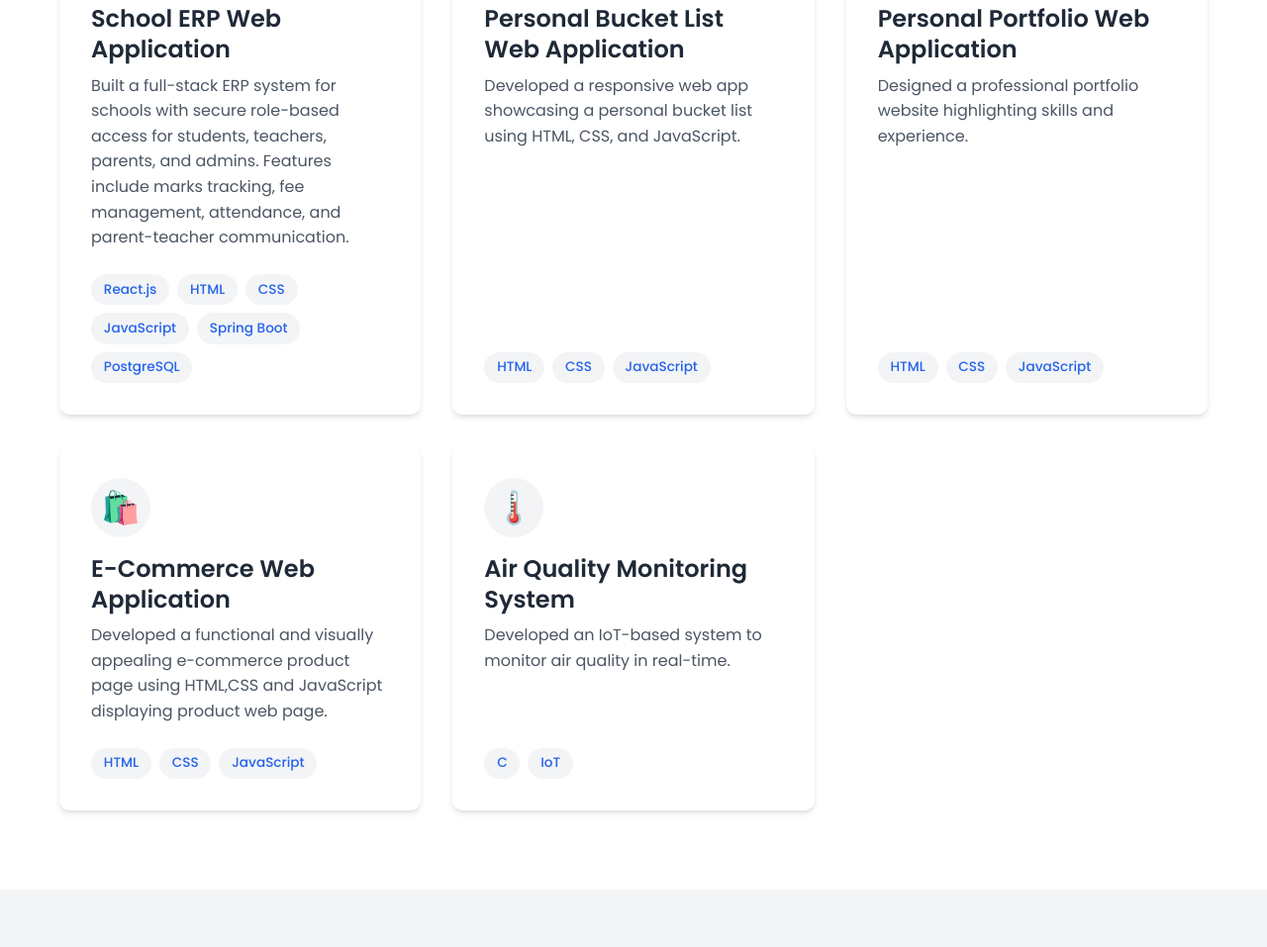
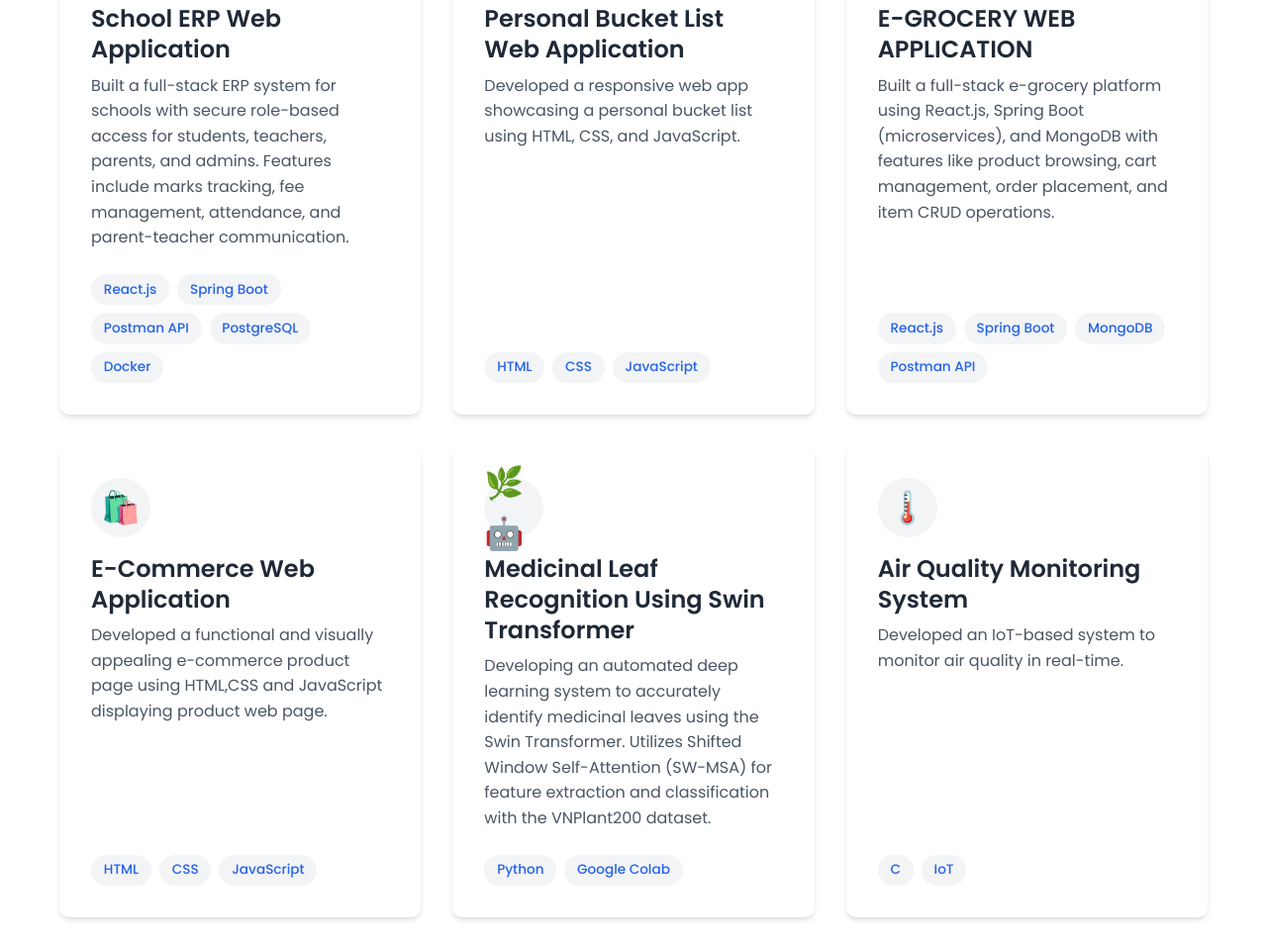
Before and after one commit to NeerumallaVivek/Vivek-s-Portfolio, a plain HTML site: page Vivek's Portfolio/index.html in a window 1280 px wide. Shown: the part 2723-3680 px from the top of the page at 99% size. Drawn offline with Linux system fonts and the light colour scheme.

Commit message:
Update index.html-1

```diff
--- a/Vivek's Portfolio/index.html
+++ b/Vivek's Portfolio/index.html
@@ -147,11 +147,10 @@
                     <p>Built a full-stack ERP system for schools with secure role-based access for students, teachers, parents, and admins. Features include marks tracking, fee management, attendance, and parent-teacher communication.</p>
                     <div class="project-tech">
                         <span>React.js</span>
-                        <span>HTML</span>
-                        <span>CSS</span>
-                        <span>JavaScript</span>
                         <span>Spring Boot</span>
+                        <span>Postman API</span>
                         <span>PostgreSQL</span>
+                        <span>Docker</span>
                     </div>
                 </div>
                 <div class="project-card">
@@ -166,12 +165,14 @@
                 </div>
                 <div class="project-card">
                     <div class="project-icon">💼</div>
-                    <h3>Personal Portfolio Web Application</h3>
-                    <p>Designed a professional portfolio website highlighting skills and experience.</p>
+                    <h3>E-GROCERY WEB APPLICATION</h3>
+                    <p>Built a full-stack e-grocery platform using React.js, Spring Boot (microservices), and MongoDB with
+features like product browsing, cart management, order placement, and item CRUD operations.</p>
                     <div class="project-tech">
-                        <span>HTML</span>
-                        <span>CSS</span>
-                        <span>JavaScript</span>
+                        <span>React.js</span>
+                        <span>Spring Boot</span>
+                        <span>MongoDB</span>
+                        <span>Postman API</span>
                     </div>
                 </div>
                 <div class="project-card">
@@ -183,6 +184,18 @@
                         <span>HTML</span>
                         <span>CSS</span>
                         <span>JavaScript</span>
+                    </div>
+                </div>
+                <div class="project-card">
+                    <div class="project-icon">🌿🤖</div>
+                    <h3>Medicinal Leaf Recognition Using Swin Transformer</h3>
+                    <p>
+                        Developing an automated deep learning system to accurately identify medicinal leaves using the Swin Transformer.
+                        Utilizes Shifted Window Self-Attention (SW-MSA) for feature extraction and classification with the VNPlant200 dataset.
+                    </p>
+                    <div class="project-tech">
+                        <span>Python</span>
+                        <span>Google Colab</span>
                     </div>
                 </div>
                 <div class="project-card">
@@ -263,7 +276,7 @@
     </section>
 
     <div class="download-resume">
-        <a href="Vivek _Resume-1.pdf" class="btn" download="Vivek.pdf">Download Resume</a>
+        <a href="Vivek _Resume.pdf" class="btn" download="Vivek.pdf">Download Resume</a>
     </div>
 
     <footer>
```
